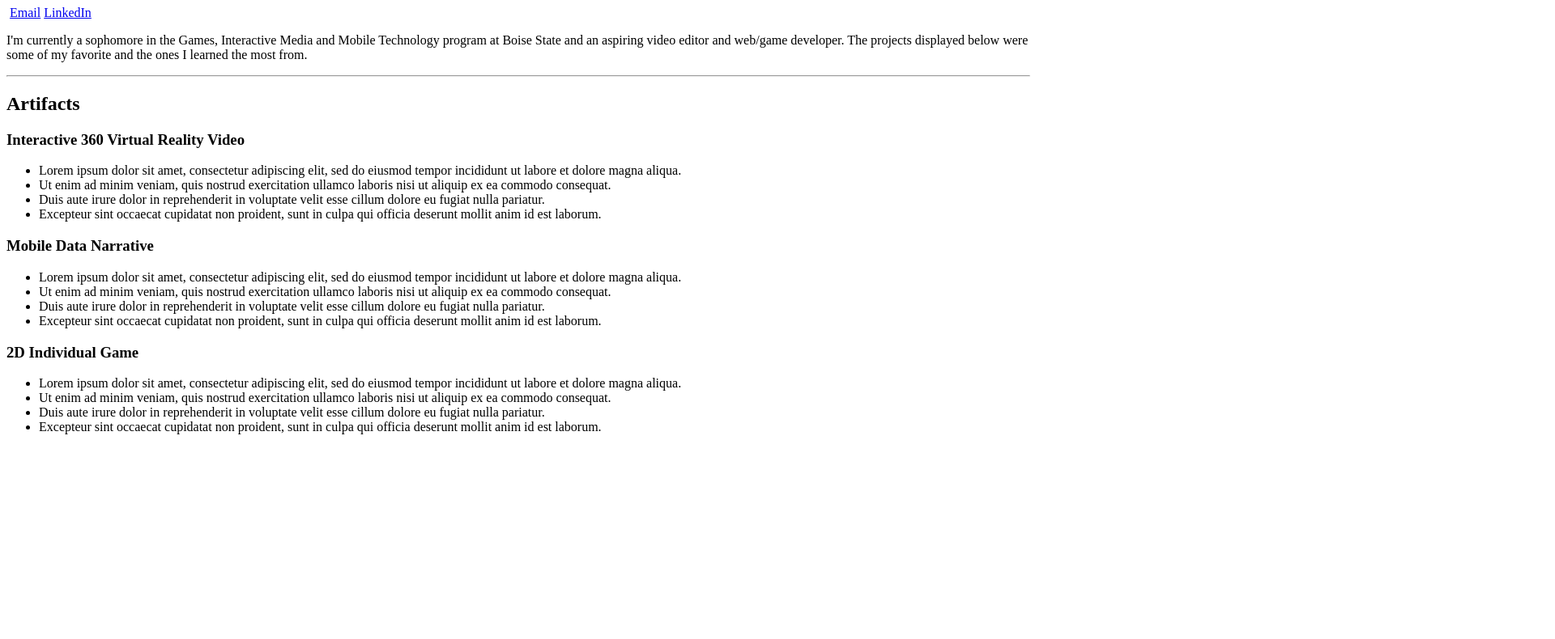
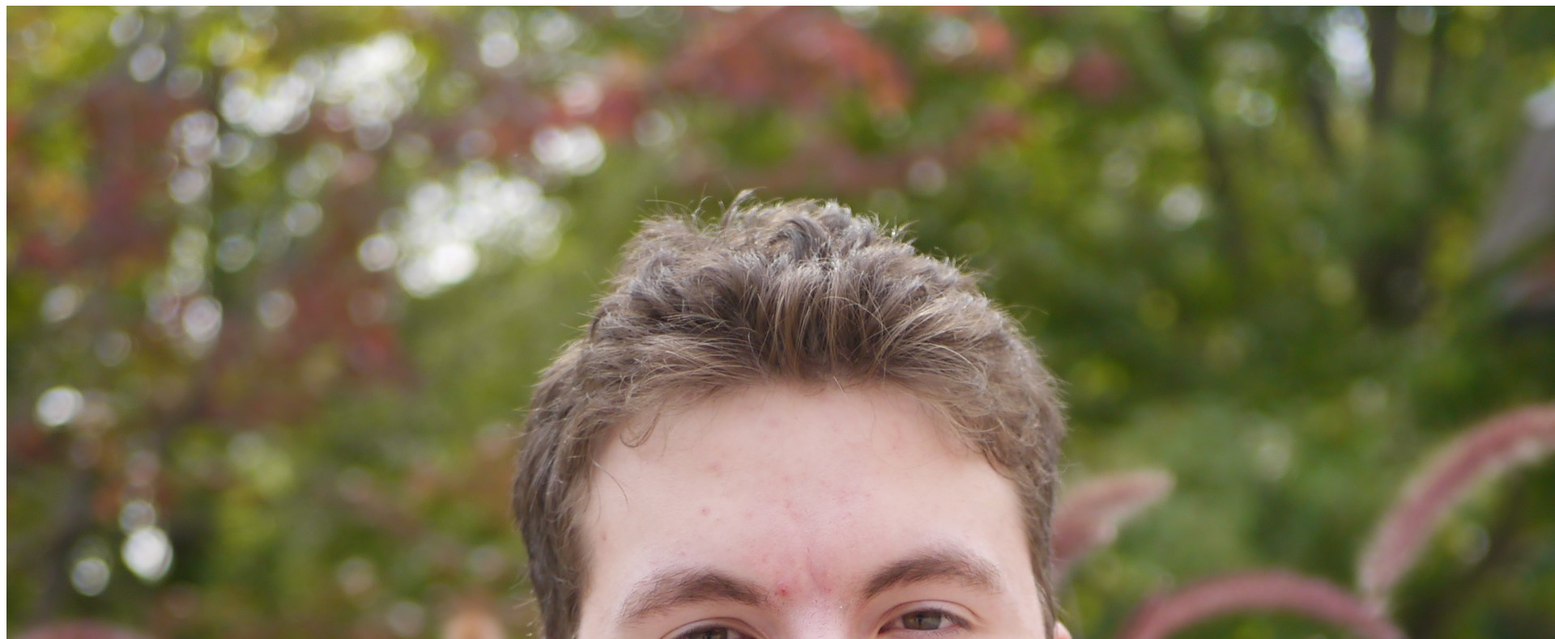
Before and after one commit to sought-b/sought-b.github.io, a plain HTML site: page index.html in a window 1280 px wide. Shown: the part 73-863 px from the top of the page at 81% size, 1920 px wide, since content can reach past the window. Before the commit the page ends 800 px from the top, so only its background shows below. Drawn offline with Linux system fonts and the light colour scheme.

Commit message:
git message -m 'message'

```diff
--- a/index.html
+++ b/index.html
@@ -8,7 +8,7 @@
 
 <body>
     <h1>Jonathan Tagney</h1>
-    <img href="https://github.com/sought-b/sought-b.github.io/blob/main/me.JPG">
+    <img src="me.JPG">
     <a href="mailto:jonathantagney@gmail.com">Email</a>
     <a href="https://www.linkedin.com/in/jonathantagney/">LinkedIn</a>
     <p>I'm currently a sophomore in the Games, Interactive Media and Mobile Technology program at Boise State and an
```
